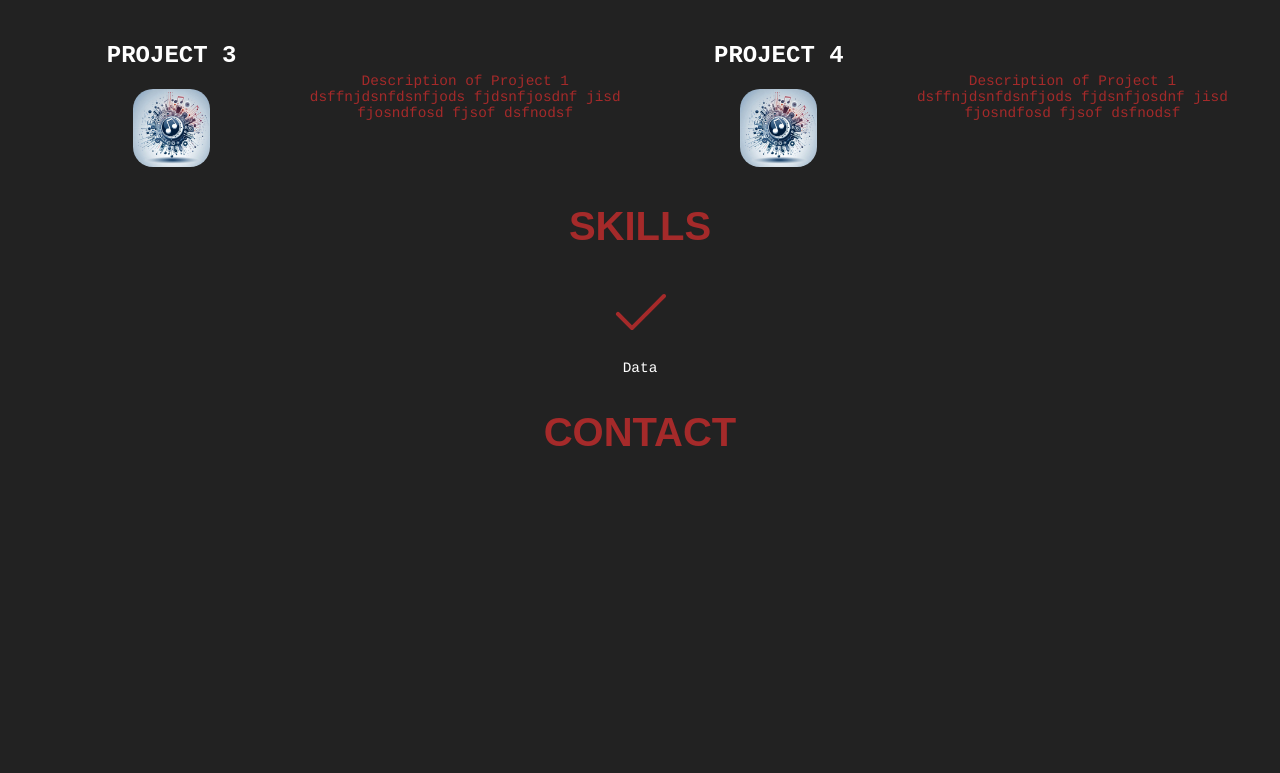
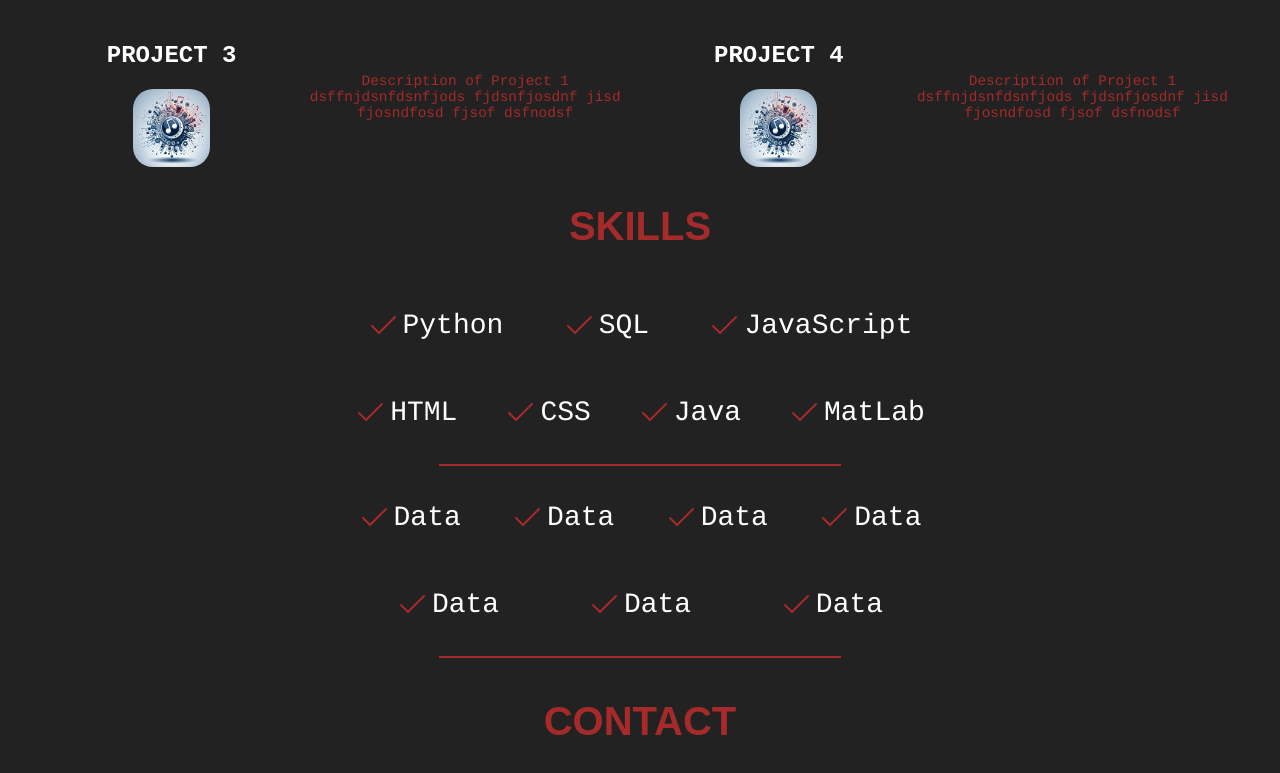
Before and after one commit to theglassofwater/PersonalWebsite, a React (Create React App) app: page / in a window 1280 px wide. Shown: the part 970-1743 px from the top of the page. Before the commit the page ends 1458 px from the top, so only its background shows below. Built offline with nearby package versions, Linux system fonts and the light colour scheme.

Commit message:
adding css to Skills

```diff
--- a/src/components/Skills/Skills.js
+++ b/src/components/Skills/Skills.js
@@ -1,17 +1,34 @@
 import React from "react";
-// import styles from "./Skills.module.css";
+import styles from "./Skills.module.css";
 import tick from "../../assets/tick.svg";
 import SkillsList from "./../Extra/SkillsList";
 
 const Skills = () => {
     return (
-        <section id="Skills">
+        <section id="Skills" className={styles.container}>
             <h1>
                 Skills
             </h1>
-            <div>
+            <div className={styles.skillContainer}>
+                <SkillsList icon={tick} name="Python"/>
+                <SkillsList icon={tick} name="SQL"/>
+                <SkillsList icon={tick} name="JavaScript"/>
+                <SkillsList icon={tick} name="HTML"/>
+                <SkillsList icon={tick} name="CSS"/>
+                <SkillsList icon={tick} name="Java"/>
+                <SkillsList icon={tick} name="MatLab"/>
+            </div>
+            <hr />
+            <div className={styles.skillContainer}>
+                <SkillsList icon={tick} name="Data"/>
+                <SkillsList icon={tick} name="Data"/>
+                <SkillsList icon={tick} name="Data"/>
+                <SkillsList icon={tick} name="Data"/>
+                <SkillsList icon={tick} name="Data"/>
+                <SkillsList icon={tick} name="Data"/>
                 <SkillsList icon={tick} name="Data"/>
             </div>
+            <hr />
         </section>
     );
 }
--- a/src/components/Skills/Skills.module.css
+++ b/src/components/Skills/Skills.module.css
@@ -0,0 +1,51 @@
+.container {
+    display: flex;
+    flex-direction: column;
+    text-align: center;
+
+    span {
+      display: flex;
+      align-items: center;
+      gap: 5px;
+    }
+
+    img {
+      width: 30px;
+    }
+    p {
+        font-size: 28px;
+    }
+  }
+
+
+  .skillContainer {
+    display: flex;
+    justify-content: space-evenly;
+    align-self: center;
+    flex-wrap: wrap;
+    row-gap: 0px;
+    column-gap: 30px;
+    max-width: 60ch;
+  }
+
+  hr {
+    width: 200px;
+    margin: 1 auto;
+    border: 1px solid #a52a2a;
+  }
+
+
+  @media (width >= 800px) {
+    .skillList {
+      max-width: fit-content;
+      gap: 30px;
+
+      p {
+        font-size: 20px;
+      }
+    }
+
+    hr {
+      width: 400px;
+    }
+  }
```
